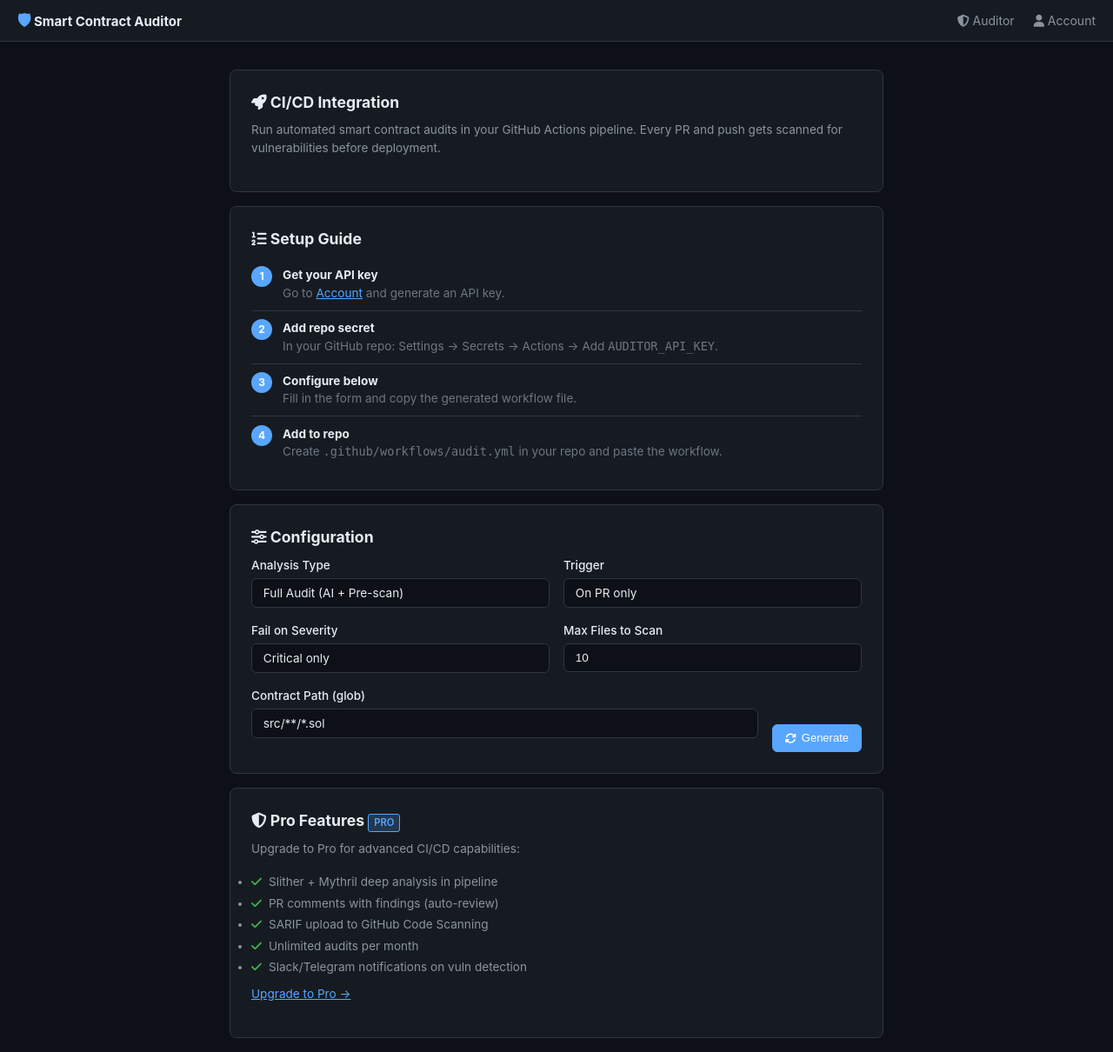
After one commit to amino007dz-web/auditor-bot, a Flask app: template templates/cicd.html in a window 1280 px wide. The commit adds this page. Shown: the whole page at 87% size. Run offline with Flask 3, Linux system fonts and the light colour scheme; the template is opened without the code that fills it, so the values that code supplies are empty; some libraries are stand-ins or nearby versions.

Commit message:
feat: Export Hub + CI/CD page + Slither/Mythril Pro indicator
- Export Hub modal replaces 5 individual export buttons (MD, SARIF,
  PDF, GitHub Issue, HackerOne) with single button + modal grid
- CI/CD integration page (/cicd) generates GitHub Actions YAML with
  configurable analysis type, trigger, fail severity, contract path
- Deep Analysis option in CI/CD (Slither + Mythril for Pro users)
- External analyzers status shown in CI/CD setup guide
- Backward compatible: all existing export functions preserved

```diff
--- a/static/css/style.css
+++ b/static/css/style.css
@@ -653,3 +653,9 @@ select {
 .multi-file-tag .remove { cursor: pointer; color: var(--text-dim); font-size: 12px; }
 .multi-file-tag .remove:hover { color: var(--red); }
 .multi-file-tag:hover { border-color: var(--text-dim); }
+
+/* ─── Export Hub ─── */
+.export-option { display:flex; flex-direction:column; align-items:center; gap:4px; padding:12px 8px; background:var(--bg-elevated); border:1px solid var(--border); border-radius:var(--radius-sm); cursor:pointer; color:var(--text); font-size:13px; font-weight:500; transition:all .15s; }
+.export-option:hover { border-color:var(--accent); background:var(--bg-inset); }
+.export-option i { font-size:20px; }
+.export-option small { font-size:10px; color:var(--text-dim); font-weight:400; }
--- a/static/js/api.js
+++ b/static/js/api.js
@@ -284,6 +284,8 @@ function generatePoc() {
 function exportHackerone() {
   if (!currentReportText) return;
   var code = getCode();
+  var hubModal = document.getElementById('exportHubModal');
+  if (hubModal) hubModal.classList.remove('open');
   fetch('/api/hackerone', {
     method: 'POST', headers: authHeaders({ 'Content-Type': 'application/json' }),
     body: JSON.stringify({ report: currentReportText, code: code, label: 'Smart Contract' })
@@ -422,6 +424,8 @@ function downloadReport(format) {
 
 function exportToGithub() {
   if (!currentReportText) return;
+  var hubModal = document.getElementById('exportHubModal');
+  if (hubModal) hubModal.classList.remove('open');
   var text = '# Smart Contract Audit Report\n\n## Summary\n\n' + currentReportText.split('\n').slice(0, 20).join('\n') + '\n\n## Finding Details\n\n' + currentReportText + '\n\n## Severity Distribution\n\n' + countSeverities(currentReportText) + '\n\n---\n*Generated by Smart Contract Auditor*';
   if (navigator.clipboard) { navigator.clipboard.writeText(text).then(function () { alert('GitHub Discussion format copied to clipboard!'); }); }
 }
--- /dev/null
+++ b/templates/cicd.html
@@ -0,0 +1,249 @@
+<!DOCTYPE html>
+<html lang="en" data-theme="dark">
+<head>
+<meta charset="UTF-8">
+<meta name="viewport" content="width=device-width, initial-scale=1.0">
+<title>CI/CD Integration — Smart Contract Auditor</title>
+<link rel="stylesheet" href="{{ url_for('static', filename='vendor/fontawesome.min.css') }}">
+<link rel="stylesheet" href="{{ url_for('static', filename='css/style.css') }}">
+<style nonce="{{ csp_nonce }}">
+.container { max-width: 800px; margin: 2rem auto; padding: 0 1.5rem; }
+.card { background: var(--bg-surface); border: 1px solid var(--border); border-radius: var(--radius); padding: 1.5rem; margin-bottom: 1rem; }
+.card h2 { font-size: 1.1rem; margin-bottom: 0.5rem; }
+.card p { font-size: 0.85rem; color: var(--text-muted); margin-bottom: 1rem; }
+.form-group { margin-bottom: 1rem; }
+.form-group label { display: block; font-size: 0.85rem; font-weight: 500; margin-bottom: 0.3rem; }
+.form-group input, .form-group select { width:100%; padding: 0.5rem 0.8rem; border: 1px solid var(--border); border-radius: var(--radius-sm); background: var(--bg-inset); color: var(--text); font-size: 0.85rem; }
+.form-group input:focus, .form-group select:focus { outline: none; border-color: var(--accent); }
+.form-row { display:flex; gap:1rem; }
+.form-row .form-group { flex:1; }
+pre.code-block { background: var(--bg-inset); border: 1px solid var(--border); border-radius: var(--radius); padding: 1rem; font-family: monospace; font-size: 0.8rem; line-height: 1.5; overflow-x: auto; white-space: pre; color: var(--text); min-height: 200px; }
+.copy-btn { margin-top: 0.5rem; }
+.option-tag { display:inline-block; padding: 1px 6px; border-radius: 3px; font-size:0.7rem; font-weight:600; margin-right:4px; }
+.option-free { background:var(--bg-elevated); color:var(--text-muted); border:1px solid var(--border); }
+.option-pro { background:#58a6ff33; color:var(--accent); border:1px solid var(--accent); }
+.step-list { list-style: none; padding: 0; }
+.step-list li { display:flex; gap:0.75rem; padding:0.6rem 0; border-bottom:1px solid var(--border); font-size:0.85rem; align-items:flex-start; }
+.step-list li:last-child { border-bottom: none; }
+.step-num { width:24px; height:24px; border-radius:50%; background:var(--accent); color:#fff; display:flex; align-items:center; justify-content:center; font-size:0.75rem; font-weight:700; flex-shrink:0; }
+.topbar a { color:var(--text-muted); text-decoration:none; }
+.topbar a:hover { color:var(--text); }
+</style>
+</head>
+<body>
+<header class="topbar">
+  <div class="topbar-brand">
+    <a href="/app" style="text-decoration:none;color:inherit;">
+      <span class="shield">&#128737;</span>
+      <span>Smart Contract Auditor</span>
+    </a>
+  </div>
+  <div class="topbar-center"></div>
+  <div class="topbar-right">
+    <a href="/app" style="margin-right:1rem;"><i class="fas fa-shield-alt"></i> Auditor</a>
+    <a href="/account"><i class="fas fa-user"></i> Account</a>
+  </div>
+</header>
+
+<div class="container">
+  <div class="card">
+    <h2><i class="fas fa-rocket"></i> CI/CD Integration</h2>
+    <p>Run automated smart contract audits in your GitHub Actions pipeline. Every PR and push gets scanned for vulnerabilities before deployment.</p>
+  </div>
+
+  <div class="card">
+    <h2><i class="fas fa-list-ol"></i> Setup Guide</h2>
+    <ol class="step-list">
+      <li><span class="step-num">1</span><div><strong>Get your API key</strong><br><span style="color:var(--text-dim);">Go to <a href="/account" style="color:var(--accent);">Account</a> and generate an API key.</span></div></li>
+      <li><span class="step-num">2</span><div><strong>Add repo secret</strong><br><span style="color:var(--text-dim);">In your GitHub repo: Settings → Secrets → Actions → Add <code>AUDITOR_API_KEY</code>.</span></div></li>
+      <li><span class="step-num">3</span><div><strong>Configure below</strong><br><span style="color:var(--text-dim);">Fill in the form and copy the generated workflow file.</span></div></li>
+      <li><span class="step-num">4</span><div><strong>Add to repo</strong><br><span style="color:var(--text-dim);">Create <code>.github/workflows/audit.yml</code> in your repo and paste the workflow.</span></div></li>
+    </ol>
+  </div>
+
+  <div class="card">
+    <h2><i class="fas fa-sliders-h"></i> Configuration</h2>
+    <form id="cicdForm" onsubmit="return generateYaml()">
+      <div class="form-row">
+        <div class="form-group">
+          <label>Analysis Type</label>
+          <select id="analysisType">
+            <option value="full">Full Audit (AI + Pre-scan)</option>
+            <option value="quick">Quick Scan</option>
+            <option value="deep">Deep Analysis (with Slither/Mythril)</option>
+          </select>
+        </div>
+        <div class="form-group">
+          <label>Trigger</label>
+          <select id="triggerEvent">
+            <option value="pull_request">On PR only</option>
+            <option value="push">On push to main</option>
+            <option value="both">Both PR and push</option>
+          </select>
+        </div>
+      </div>
+      <div class="form-row">
+        <div class="form-group">
+          <label>Fail on Severity</label>
+          <select id="failSeverity">
+            <option value="critical">Critical only</option>
+            <option value="high">High and above</option>
+            <option value="medium">Medium and above</option>
+          </select>
+        </div>
+        <div class="form-group">
+          <label>Max Files to Scan</label>
+          <input type="number" id="maxFiles" value="10" min="1" max="50">
+        </div>
+      </div>
+      <div class="form-row" style="align-items:end;">
+        <div class="form-group" style="flex:2;">
+          <label>Contract Path (glob)</label>
+          <input type="text" id="contractPath" value="src/**/*.sol" placeholder="src/**/*.sol">
+        </div>
+        <button class="btn btn-primary" type="submit" style="height:fit-content;"><i class="fas fa-sync"></i> Generate</button>
+      </div>
+    </form>
+  </div>
+
+  <div class="card" id="yamlCard" style="display:none;">
+    <div style="display:flex;justify-content:space-between;align-items:center;margin-bottom:8px;">
+      <h2><i class="fas fa-file-code"></i> Generated Workflow</h2>
+      <button class="btn btn-sm btn-primary copy-btn" onclick="copyYaml()"><i class="fas fa-copy"></i> Copy YAML</button>
+    </div>
+    <pre class="code-block" id="yamlOutput"></pre>
+  </div>
+
+  <div class="card">
+    <h2><i class="fas fa-shield-alt"></i> Pro Features <span class="option-tag option-pro">PRO</span></h2>
+    <p>Upgrade to Pro for advanced CI/CD capabilities:</p>
+    <ul style="font-size:0.85rem;color:var(--text-muted);line-height:1.8;">
+      <li><i class="fas fa-check" style="color:var(--green);margin-right:0.5rem;"></i>Slither + Mythril deep analysis in pipeline</li>
+      <li><i class="fas fa-check" style="color:var(--green);margin-right:0.5rem;"></i>PR comments with findings (auto-review)</li>
+      <li><i class="fas fa-check" style="color:var(--green);margin-right:0.5rem;"></i>SARIF upload to GitHub Code Scanning</li>
+      <li><i class="fas fa-check" style="color:var(--green);margin-right:0.5rem;"></i>Unlimited audits per month</li>
+      <li><i class="fas fa-check" style="color:var(--green);margin-right:0.5rem;"></i>Slack/Telegram notifications on vuln detection</li>
+    </ul>
+    <p style="margin-top:0.5rem;font-size:0.85rem;"><a href="/account" style="color:var(--accent);">Upgrade to Pro →</a></p>
+  </div>
+</div>
+
+<script nonce="{{ csp_nonce }}">
+function generateYaml() {
+  var analysisType = document.getElementById('analysisType').value;
+  var triggerEvent = document.getElementById('triggerEvent').value;
+  var failSeverity = document.getElementById('failSeverity').value;
+  var maxFiles = document.getElementById('maxFiles').value || 10;
+  var contractPath = document.getElementById('contractPath').value || 'src/**/*.sol';
+
+  var triggerYaml = '';
+  if (triggerEvent === 'pull_request') {
+    triggerYaml = 'pull_request:\n    branches: [ main ]';
+  } else if (triggerEvent === 'push') {
+    triggerYaml = 'push:\n    branches: [ main ]';
+  } else {
+    triggerYaml = 'push:\n    branches: [ main ]\n  pull_request:\n    branches: [ main ]';
+  }
+
+  var deepSteps = '';
+  if (analysisType === 'deep') {
+    deepSteps = `      - name: Run Slither\n        run: slither . --sarif sarif-output.json || true\n      - name: Run Mythril\n        run: mythril analyze src/ || true\n`;
+  }
+
+  var yaml = `name: Smart Contract Audit
+
+on:
+  ${triggerYaml}
+
+jobs:
+  audit:
+    runs-on: ubuntu-latest
+    permissions:
+      contents: read
+      pull-requests: write
+      security-events: write
+
+    steps:
+      - uses: actions/checkout@v4
+
+      - name: Set up Python
+        uses: actions/setup-python@v5
+        with:
+          python-version: '3.12'
+
+      - name: Install dependencies
+        run: |
+          pip install requests
+${analysisType === 'deep' ? `          pip install slither-analyzer mythril\n` : ''}
+      - name: Run Smart Contract Auditor
+        env:
+          AUDITOR_API_KEY: \${{ secrets.AUDITOR_API_KEY }}
+          AUDITOR_API_URL: https://auditor-bot.onrender.com
+        run: |
+          python -c "
+import requests, glob, os, json
+
+api_key = os.environ['AUDITOR_API_KEY']
+api_url = os.environ['AUDITOR_API_URL']
+contracts = glob.glob('${contractPath}', recursive=True)
+contracts = [f for f in contracts if f.endswith(('.sol','.vy','.move'))][:${maxFiles}]
+
+if not contracts:
+    print('No contracts found at ${contractPath}')
+    exit(0)
+
+all_ok = True
+for path in contracts:
+    print(f'Scanning {path}...')
+    with open(path) as f:
+        code = f.read()
+    resp = requests.post(f'{api_url}/api/analyze/json', json={
+        'code': code,
+        'type': '${analysisType === 'deep' ? 'full' : analysisType}'
+    }, headers={'Authorization': f'Bearer {api_key}'}, timeout=300)
+    data = resp.json()
+    if resp.status_code != 200:
+        print(f'  ERROR: {data.get(\"error\", \"Unknown\")}')
+        all_ok = False
+        continue
+    report = data.get('report', '')
+    findings = [l for l in report.split('\\n') if any(s in l.lower() for s in ['critical','high','medium'])]
+    for f in findings:
+        print(f'  {f}')
+    # Check for high/critical findings
+    if '${failSeverity}' in report.lower():
+        print(f'  FAIL: ${failSeverity} severity findings detected')
+        all_ok = False
+
+if not all_ok:
+    exit(1)
+"
+${deepSteps}
+      - name: Comment PR
+        uses: actions/github-script@v7
+        if: github.event_name == 'pull_request' && failure()
+        with:
+          script: |
+            github.rest.issues.createComment({
+              issue_number: context.issue.number,
+              owner: context.repo.owner,
+              repo: context.repo.repo,
+              body: '⚠️ **Smart Contract Auditor** found vulnerabilities in this PR.\\n\\nCheck the Actions log for details.'
+            })
+`;
+  document.getElementById('yamlOutput').textContent = yaml;
+  document.getElementById('yamlCard').style.display = 'block';
+  return false;
+}
+
+function copyYaml() {
+  var yaml = document.getElementById('yamlOutput').textContent;
+  navigator.clipboard.writeText(yaml).then(function () {
+    alert('Workflow YAML copied to clipboard!');
+  }).catch(function () {
+    alert('Failed to copy. Please select and copy manually.');
+  });
+}
+</script>
+</body>
+</html>
--- a/web_ui.py
+++ b/web_ui.py
@@ -812,6 +812,11 @@ def api_admin_deactivate():
 csrf.exempt(api_admin_deactivate)
 
 
+@app.route('/cicd')
+def cicd_page():
+    return render_template('cicd.html')
+
+
 @app.route('/health')
 def health():
     return jsonify({"ok": True}), 200
```
Also changed, not shown: static/js/main.js (+5 -7 lines), templates/index.html (+43 -5 lines).
